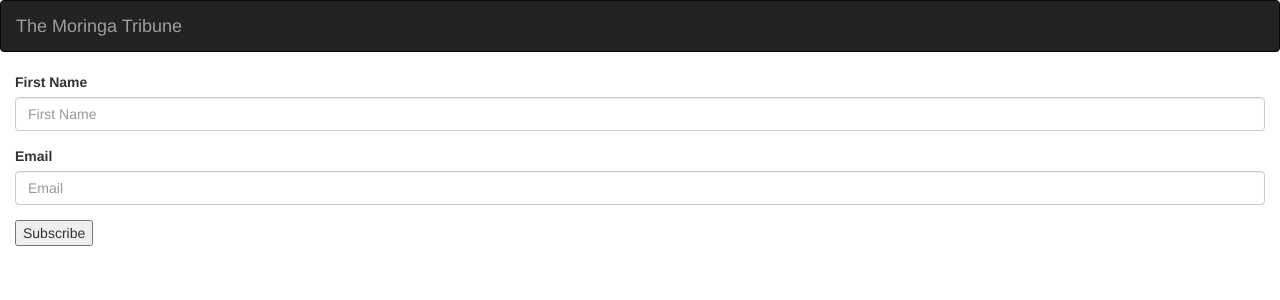
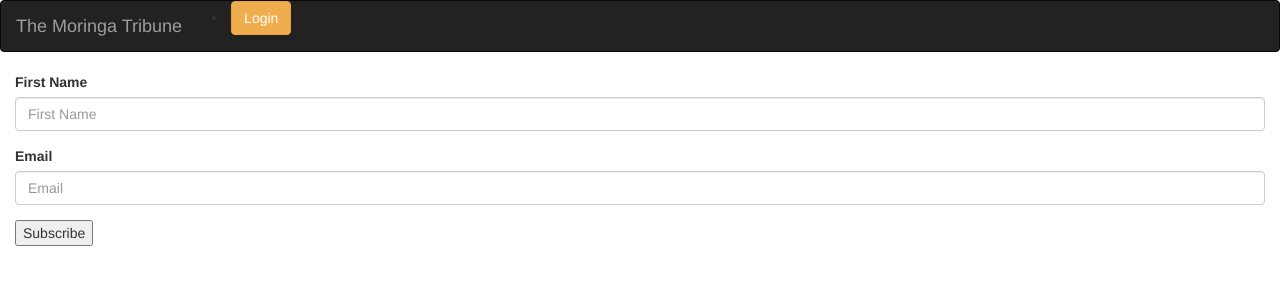
Before and after one commit to francismuk/instagram_clone, a Django app: page / in a window 1280 px wide. Shown: the top 300 px of the page. Run offline with Django 3.2, Linux system fonts and the light colour scheme; some libraries are stand-ins or nearby versions.

Commit message:
add login button to navbar

```diff
--- a/insta/templates/navbar.html
+++ b/insta/templates/navbar.html
@@ -11,6 +11,34 @@
     <div class="navbar-header">
       <a class="navbar-brand" href="{% url 'index' %}">The Moringa Tribune</a>
     </div>
+    <div class="col-sm-6 col-md-6">
+      {% if user.is_authenticated %}
+      <ul>
+        <li class="dropdown">
+          <a href="#" class="dropdown-toggle btn btn-default" data-toggle="dropdown" role="button" aria-expanded="false">Account
+                    <span class="caret"></span>
+                </a>
+          <ul class="dropdown-menu" role="menu">
+            <li>
+              <a href="{%url 'index'%}">Home</a>
+            </li>
+            <li>
+              <a href="/accounts/password/change">Change Password</a>
+            </li>
+            <li>
+              <a href="/logout">Logout</a>
+            </li>
+          </ul>
+        </li>
+      </ul>
+      {% else %}
+      <li>
+        <a class='btn btn-warning' href="/accounts/login">Login</a>
+      </li>
+
+      {% endif %}
+    </div>
+
   </div>
 </nav>
 </body>
```
